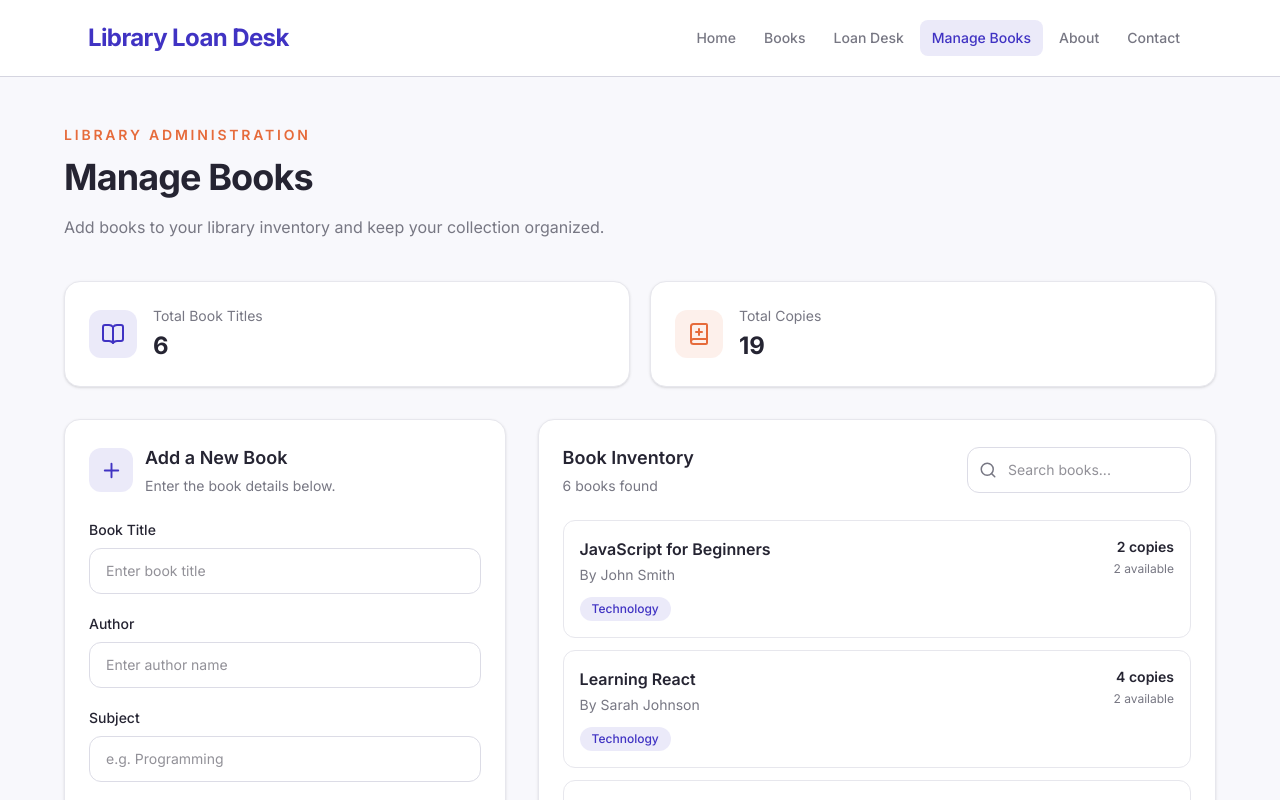
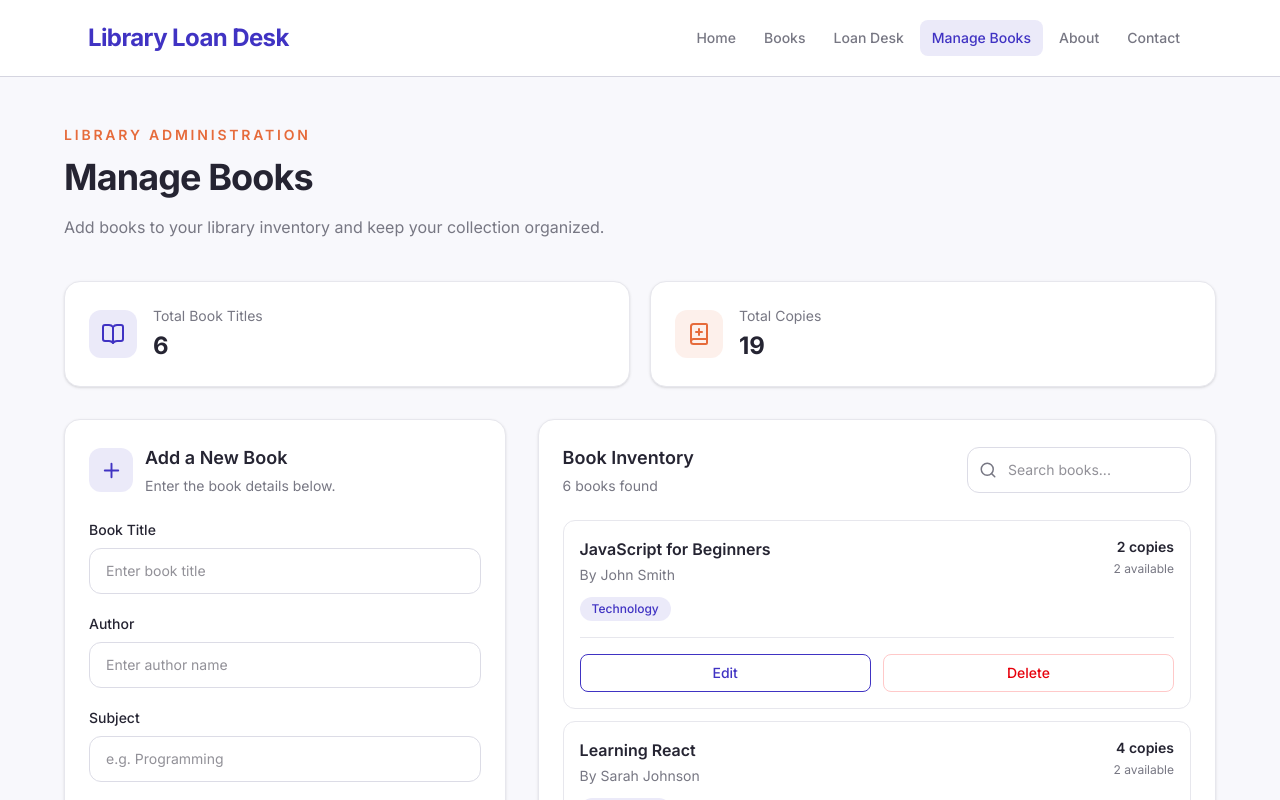
Before and after one commit to aminrasooli2007-svg/library-loan-desk, a React (Vite) app: page /manage-books in a window 1280 px wide. Shown: the top 800 px of the page. Built offline with nearby package versions, Linux system fonts and the light colour scheme.

Commit message:
Add edit and delete book features

```diff
--- a/src/pages/ManageBooks.jsx
+++ b/src/pages/ManageBooks.jsx
@@ -1,3 +1,4 @@
+
 import { useState } from "react";
 import { BookPlus, BookOpen, Plus, Search } from "lucide-react";
 import { initialBooks } from "../data/books";
@@ -6,12 +7,19 @@ function ManageBooks() {
   const [books, setBooks] = useState(initialBooks);
   const [search, setSearch] = useState("");
   const [message, setMessage] = useState("");
+  const [editingBookId, setEditingBookId] = useState(null);
+
   const [formData, setFormData] = useState({
     title: "",
     author: "",
     subject: "",
     totalCopies: "",
   });
+
+  const isSuccess =
+    message === "Book added successfully!" ||
+    message === "Book updated successfully." ||
+    message === "Book deleted successfully.";
 
   const filteredBooks = books.filter((book) =>
     `${book.title} ${book.author}`
@@ -28,6 +36,17 @@ function ManageBooks() {
     }));
 
     setMessage("");
+  }
+
+  function resetForm() {
+    setFormData({
+      title: "",
+      author: "",
+      subject: "",
+      totalCopies: "",
+    });
+
+    setEditingBookId(null);
   }
 
   function handleSubmit(event) {
@@ -50,6 +69,7 @@ function ManageBooks() {
 
     const duplicateBook = books.some(
       (book) =>
+        book.id !== editingBookId &&
         book.title.toLowerCase() === title.toLowerCase() &&
         book.author.toLowerCase() === author.toLowerCase()
     );
@@ -59,6 +79,37 @@ function ManageBooks() {
       return;
     }
 
+    if (editingBookId !== null) {
+      const editingBook = books.find(
+        (book) => book.id === editingBookId
+      );
+
+      if (!editingBook) {
+        setMessage("Book not found.");
+        return;
+      }
+
+      if (totalCopies < editingBook.borrowedCopies) {
+        setMessage("Total copies cannot be less than borrowed copies.");
+        return;
+      }
+
+      setBooks((currentBooks) =>
+        currentBooks.map((book) =>
+          book.id === editingBookId
+            ? {
+                ...book,
+                title,
+                author,
+                subject,
+                totalCopies,
+              }
+            : book
+        )
+      );
+
+      setMessage("Book updated successfully.");
+    } else {
       const newBook = {
         id: Date.now(),
         title,
@@ -69,15 +120,49 @@ function ManageBooks() {
       };
 
       setBooks((currentBooks) => [...currentBooks, newBook]);
+      setMessage("Book added successfully!");
+    }
+
+    resetForm();
+  }
+
+  function handleEdit(book) {
+    setEditingBookId(book.id);
 
     setFormData({
-      title: "",
-      author: "",
-      subject: "",
-      totalCopies: "",
+      title: book.title,
+      author: book.author,
+      subject: book.subject,
+      totalCopies: String(book.totalCopies),
     });
 
-    setMessage("Book added successfully!");
+    setMessage("");
+    window.scrollTo({ top: 0, behavior: "smooth" });
+  }
+
+  function handleDelete(book) {
+    if (book.borrowedCopies > 0) {
+      setMessage("Cannot delete a book that has borrowed copies.");
+      return;
+    }
+
+    const confirmed = window.confirm(
+      `Are you sure you want to delete "${book.title}"?`
+    );
+
+    if (!confirmed) {
+      return;
+    }
+
+    setBooks((currentBooks) =>
+      currentBooks.filter((item) => item.id !== book.id)
+    );
+
+    if (editingBookId === book.id) {
+      resetForm();
+    }
+
+    setMessage("Book deleted successfully.");
   }
 
   return (
@@ -119,7 +204,10 @@ function ManageBooks() {
             <div>
               <p className="text-sm text-[#777783]">Total Copies</p>
               <h2 className="mt-1 text-2xl font-bold text-[#252432]">
-                {books.reduce((total, book) => total + book.totalCopies, 0)}
+                {books.reduce(
+                  (total, book) => total + book.totalCopies,
+                  0
+                )}
               </h2>
             </div>
           </div>
@@ -134,8 +222,9 @@ function ManageBooks() {
 
               <div>
                 <h2 className="text-lg font-semibold text-[#252432]">
-                  Add a New Book
+                  {editingBookId !== null ? "Edit Book" : "Add a New Book"}
                 </h2>
+
                 <p className="mt-1 text-sm text-[#777783]">
                   Enter the book details below.
                 </p>
@@ -232,7 +321,7 @@ function ManageBooks() {
                 <p
                   role="status"
                   className={`rounded-xl px-4 py-3 text-sm ${
-                    message === "Book added successfully!"
+                    isSuccess
                       ? "bg-green-50 text-green-700"
                       : "bg-red-50 text-red-700"
                   }`}
@@ -246,8 +335,21 @@ function ManageBooks() {
                 className="flex w-full items-center justify-center gap-2 rounded-xl bg-[#4033C3] px-5 py-3.5 text-sm font-semibold text-white transition hover:bg-[#3328A0] focus:outline-none focus:ring-2 focus:ring-[#4033C3]/30 focus:ring-offset-2"
               >
                 <Plus size={18} />
-                Add Book
+                {editingBookId !== null ? "Save Changes" : "Add Book"}
               </button>
+
+              {editingBookId !== null && (
+                <button
+                  type="button"
+                  onClick={() => {
+                    resetForm();
+                    setMessage("");
+                  }}
+                  className="w-full rounded-xl border border-[#DCDCE6] px-5 py-3 text-sm font-semibold text-[#777783] transition hover:bg-[#F8F8FC]"
+                >
+                  Cancel Editing
+                </button>
+              )}
             </form>
           </div>
 
@@ -257,6 +359,7 @@ function ManageBooks() {
                 <h2 className="text-lg font-semibold text-[#252432]">
                   Book Inventory
                 </h2>
+
                 <p className="mt-1 text-sm text-[#777783]">
                   {filteredBooks.length} books found
                 </p>
@@ -286,6 +389,7 @@ function ManageBooks() {
                     size={28}
                     className="mx-auto text-[#777783]"
                   />
+
                   <p className="mt-3 text-sm text-[#777783]">
                     No books found.
                   </p>
@@ -297,8 +401,8 @@ function ManageBooks() {
                     className="rounded-xl border border-[#E7E7ED] p-4 transition hover:border-[#4033C3]/40"
                   >
                     <div className="flex items-start justify-between gap-3">
-                      <div>
-                        <h3 className="font-semibold text-[#252432]">
+                      <div className="min-w-0">
+                        <h3 className="break-words font-semibold text-[#252432]">
                           {book.title}
                         </h3>
 
@@ -321,6 +425,24 @@ function ManageBooks() {
                         </p>
                       </div>
                     </div>
+
+                    <div className="mt-4 flex gap-3 border-t border-[#E7E7ED] pt-4">
+                      <button
+                        type="button"
+                        onClick={() => handleEdit(book)}
+                        className="flex-1 rounded-lg border border-[#4033C3] px-3 py-2 text-sm font-medium text-[#4033C3] transition hover:bg-[#4033C3]/10"
+                      >
+                        Edit
+                      </button>
+
+                      <button
+                        type="button"
+                        onClick={() => handleDelete(book)}
+                        className="flex-1 rounded-lg border border-red-200 px-3 py-2 text-sm font-medium text-red-600 transition hover:bg-red-50"
+                      >
+                        Delete
+                      </button>
+                    </div>
                   </div>
                 ))
               )}
```
Lines whose indentation alone changed are shown as unchanged.
